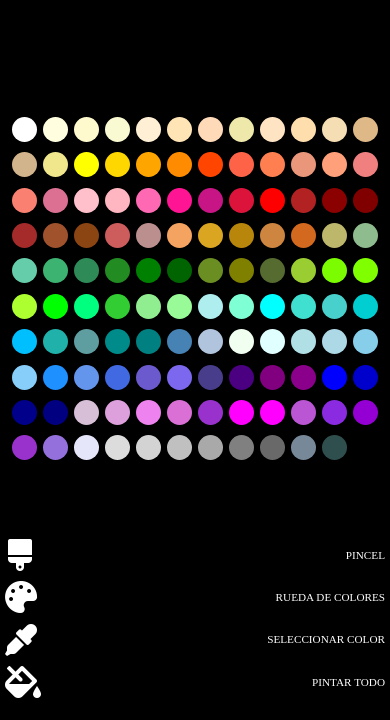
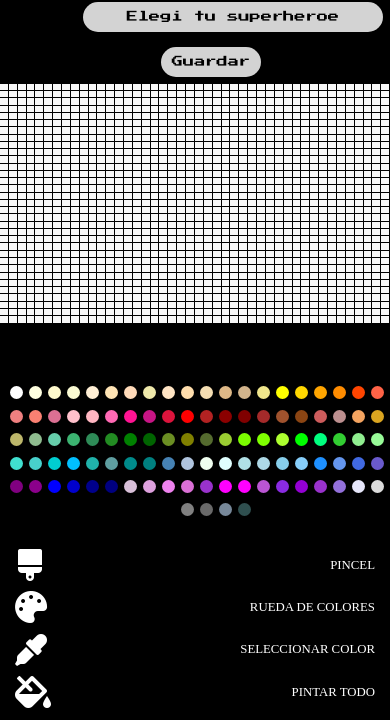
Before and after one commit to xvoodooxl/proyecto-pixel-art, a plain HTML site: page index.html in a window 390 px wide. Shown: the part 63-783 px from the top of the page. Drawn offline with nearby package versions, Linux system fonts and the light colour scheme.

Commit message:
Terminada la adaptacion responsive

```diff
--- a/css/index.css
+++ b/css/index.css
@@ -34,7 +34,6 @@ button {
   line-height: 30px;
   display: block;
   width: 100%;
-  /* margin: 10px 5px; */
   -webkit-transition: all 0.25s ease-in-out 0s;
   transition: all 0.25s ease-in-out 0s;
   cursor: pointer;
@@ -62,23 +61,6 @@ h3 {
   margin-top: 10px;
   font-family: 'Press Start 2P';
 }
-
-/* input[type="color"] {
-	-webkit-appearance: none;
-	border: none;
-  padding: 0;
-  height: 40px;
-  width: 40px;
-  cursor: pointer;
-  border-radius: 20px;
-} */
-
-/* input[type="color"]::-webkit-color-swatch-wrapper {
-	padding: 0;
-} */
-/* input[type="color"]::-webkit-color-swatch {
-	border: none;
-} */
 
 /* ========================================================
 ==================== Estilos Title Bar ====================
@@ -112,7 +94,6 @@ h3 {
   width: 300px;
 }
 
-/* ====================================================== */
 
 /* ========================================================
 =================== Estilos Contenedor =====================
@@ -127,7 +108,6 @@ h3 {
   grid-gap: 40px;
 }
 
-/* ====================================================== */
 
 /* ========================================================
 ====================== Estilos Camvas =====================
@@ -149,7 +129,6 @@ h3 {
   outline: .5px solid black;
 }
 
-/* ====================================================== */
 
 
 /* ========================================================
@@ -160,17 +139,21 @@ h3 {
   height: 650px;
 }
 
-#paleta {
+#container-paleta {
   width: 100%;
   height: 400px;
-  border-radius: 30px;
   overflow-y: scroll;
+  /* background-color: lightgrey; */
+}
+
+#paleta {
+  /* position: relative; */
 }
 
 .color-paleta {
   display: inline-block;
-  height: 25px;
-  width: 25px;
+  height: 27px;
+  width: 27px;
   cursor: pointer;
   margin: 3px;
   border-radius: 50%;
@@ -180,9 +163,14 @@ h3 {
   margin-top: 20px;
 }
 
+.simplebar-scrollbar {
+  background-color: lightgrey;
+}
+.simplebar-scrollbar:before {
+  background-color: grey;
+}
 
-
-/* ====================================================== */
+/* =========== Estilos Herramientas ========== */
 
 
  .input-color li {
@@ -209,30 +197,6 @@ h3 {
    -webkit-transition: all 0.25s ease-in-out 0s;
            transition: all 0.25s ease-in-out 0s;
    cursor: pointer;
- }
-
- #indicador-de-color {
-   /* height: 30px; */
-   /* width: 30px; */
-   /* border: 1px solid white; */
-   /* margin: 0; */
-   /* position: relative; */
-   /* z-index: 100; */
- }
-
- /* #indicador-de-color:after {
-   content: "";
-   position: absolute;
-   z-index: 1;
-   top: -1px;
-   left: -1px;
-   height: 29px;
-   width: 29px;
-   background: url(../img/empty.gif);
- } */
-
- #indicador-de-color-mensaje {
-   /* color: white; */
  }
 
 
@@ -328,46 +292,161 @@ input[type="checkbox"]:checked ~ .modal {
 ======================================================== */
 
 @media only screen and (max-width: 1060px) {
-  main {
-    width: 100%;
-  }
   #container {
     display: block;
+    padding: 0;
+  }
+
+  #grilla-pixeles {
+    width: 950px;
+    height: 570px;
+    margin: 0 auto;
+    margin-bottom: 20px;
+  }
+
+  .title-bar {
+    text-align: left;
+    padding-left: 20px;
+  }
+  #contenedor-colores {
+    display: flex;
+    flex-direction: row-reverse;
     width: 100%;
+    height: 300px;
+  }
+
+  #container-paleta {
+    height: 300px;
+    width: 700px;
+    margin-top: 30px;
+  }
+
+  main {
+    width: 40%;
+    padding-left: 10px;
+    height: 300px;
+  }
+
+  .color-paleta {
+    width: 23px;
+    height: 23px;
   }
 }
 
 @media only screen and (max-width: 795px) {
+  #container {
+    display: block;
+    padding: 0;
+  }
+
+  #grilla-pixeles {
+    width: 680px;
+    height: 440px;
+    margin: 0 auto;
+    margin-bottom: 20px;
+    margin-top: 20px;
+
+  }
+
+  .title-bar {
+    text-align: left;
+    padding-left: 20px;
+  }
+  #contenedor-colores {
+    display: flex;
+    flex-direction: row-reverse;
+    width: 100%;
+    height: 300px;
+  }
+
+  #container-paleta {
+    height: 300px;
+    width: 700px;
+  }
+
+  main {
+    width: 40%;
+    padding-left: 10px;
+    height: 300px;
+  }
+}
+@media only screen and (max-width: 490px) {
+  .title-bar {
+    text-align: center;
+  }
+
+  #container {
+    display: flex;
+    flex-direction: column-reverse;
+    padding: 0;
+  }
+
+  #grilla-pixeles {
+    width: 470px;
+    height: 300px;
+    margin: 0 auto;
+    margin-bottom: 0;
+    margin-top: 40px;
+  }
+
+  .title-bar {
+    text-align: center;
+    padding-left: 0;
+  }
+
+  #contenedor-colores {
+    display: flex;
+    flex-direction: column;
+    width: 100%;
+    height: 400px;
+  }
+
+  #container-paleta {
+    width: 450px;
+    height: 330px;
+    margin: 0 auto;
+    margin-top: 20px;
+  }
+
   main {
     width: 100%;
+    padding-right: 10px;
   }
-  #container {
-    display: block;
+
+  .color-paleta {
+    width: 13px;
+    height: 13px;
+  }
+
+
+  p {
+    font-size: .8em;
+    text-align: right;
+  }
+
+  #guardar {
+    top: 100px;
+    left: 40%;
+  }
+
+  #select-super {
+    top: 65px;
+    left: 20%;
+  }
+
+  .imgs {
     width: 100%;
+    flex-direction: column;
+    justify-content: center;
+    align-items: center;
+  }
+
+  .imgs li {
+    width: 50%;
+  }
+
+.modal .button-modal {
+    width: 50%;
   }
 }
-@media only screen and (max-width: 600px) {
-    #grilla-pixeles {
-       width: 477px;
-       height: 297px;
-    }
-
-      .imgs li {
-      width: 350px;
-      margin: 0 auto
-    }
 }
-@media only screen and (max-width: 375px) {
-  #grilla-pixeles {
-   width: 320px;
-   height: 179px;
-  }
-
-    .imgs {
-      display: block;
-    }
-     .imgs li {
-    width: 100px;
-    margin: 0 auto;
-  }
-}
--- a/index.html
+++ b/index.html
@@ -6,7 +6,7 @@
   <title>Pixel Art Maker</title>
   <link rel="icon" type="image/png" href="img/batman.png">
   <link rel="stylesheet" href="https://cdnjs.cloudflare.com/ajax/libs/normalize/5.0.0/normalize.min.css">
-  <link rel="stylesheet" href="https://unpkg.com/simplebar@latest/dist/simplebar.css" />
+  <link rel="stylesheet" href="https://unpkg.com/simplebar@latest/dist/simplebar.css">
   <link rel="stylesheet" href="https://use.fontawesome.com/releases/v5.3.1/css/all.css" integrity="sha384-mzrmE5qonljUremFsqc01SB46JvROS7bZs3IO2EmfFsd15uHvIt+Y8vEf7N7fWAU" crossorigin="anonymous">
   <link href="https://fonts.googleapis.com/css?family=Press+Start+2P" rel="stylesheet">
   <link rel="stylesheet" href="css/index.css">
@@ -19,7 +19,6 @@
   <script src="js/flash.js"></script>
   <script src="js/wonder.js"></script>
   <script src="js/invisible.js"></script>
-  <script src="https://unpkg.com/simplebar@latest/dist/simplebar.js"></script>
   <script defer src="js/recursos.js"></script>
   <script defer src="js/pixel-art.js"></script>
 </head>
@@ -31,7 +30,9 @@
 
     <section id="container">
       <section id="contenedor-colores">
-        <div id="paleta"></div>
+        <div id="container-paleta" data-simplebar>
+          <div id="paleta"></div>
+        </div>
         <main>
           <!-- Color selector section -->
           <ul class="input-color">
@@ -55,15 +56,12 @@
           </ul>
 
           <button id="borrar" type="button" name="button">Borrar todo</button>
-
-
-
         </main>
-        <!-- Modal for selection of superhero -->
       </section>
 
       <div id="grilla-pixeles" class="cursor-personalizado"></div>
 
+      <!-- Modal para seleccionar superheroe -->
       <section>
         <input type="checkbox" id="modal-open" style="display:none">
         <label for="modal-open">
@@ -89,6 +87,6 @@
     </section>
     <!-- END MODAL -->
 
-
+    <script src="https://unpkg.com/simplebar@latest/dist/simplebar.js"></script>
   </body>
 </html>
--- a/js/pixel-art.js
+++ b/js/pixel-art.js
@@ -34,11 +34,6 @@ var nombreColores = ['White', 'LightYellow',
 var indicadorColor = document.getElementById('indicador-de-color');
 var estadoMouse;
 var estadoMouseE;
-
-// Variables Jquery
-var $paleta = $('#paleta');
-var $grillaPixeles = $('#grilla-pixeles');
-var $selectorColor = $('.color-paleta');
 
 
 /* ============================================================
```
